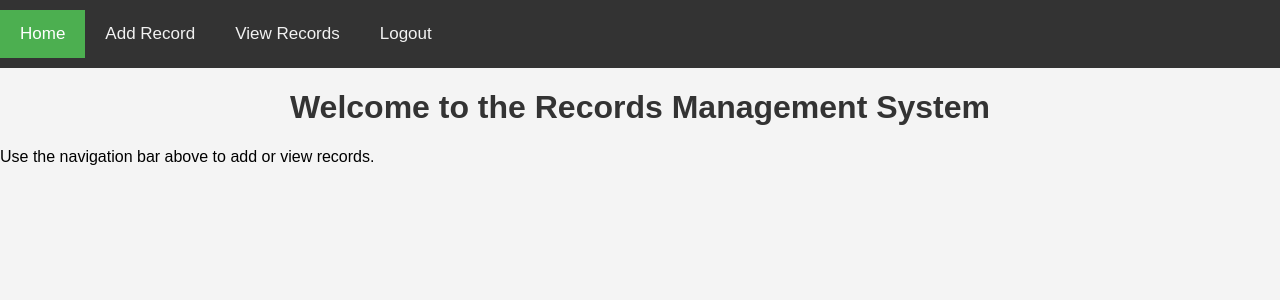
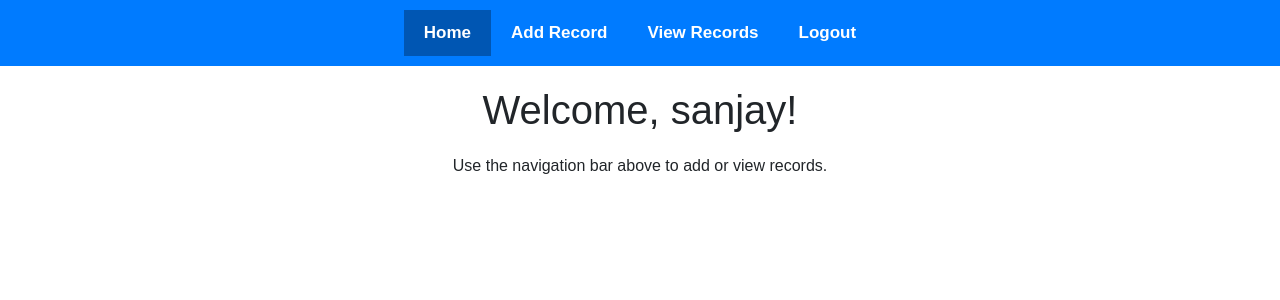
Before and after one commit to pwruoya/record_registry, a PHP site: page /pages/home.php in a window 1280 px wide. Shown: the top 300 px of the page. Run offline with PHP 8.4, Linux system fonts and the light colour scheme; a user stored in the database is signed in; data comes from the database, SQL or seed files in the repository.

Commit message:
updated home page styling successfully

```diff
--- a/pages/home.php
+++ b/pages/home.php
@@ -1,3 +1,23 @@
+<?php
+session_start(); // Ensure session is started
+
+// Check if user is logged in
+if (!isset($_SESSION['user_id'])) {
+    header('Location: login.php'); // Redirect to login if not logged in
+    exit();
+}
+
+// Include database connection file
+require_once '../db.php'; // Adjust the path to your db.php file as needed
+
+// Fetch user data from the database
+$stmt = $conn->prepare('SELECT username FROM users WHERE id = ?');
+$stmt->bind_param('i', $_SESSION['user_id']);
+$stmt->execute();
+$result = $stmt->get_result();
+$user = $result->fetch_assoc();
+?>
+
 <!DOCTYPE html>
 <html lang="en">
 <head>
@@ -5,18 +25,53 @@
     <meta name="viewport" content="width=device-width, initial-scale=1.0">
     <title>Home</title>
     <link rel="stylesheet" href="../css/style.css"> <!-- Link to your stylesheet -->
+    <link href="https://cdn.jsdelivr.net/npm/bootstrap@5.3.0/dist/css/bootstrap.min.css" rel="stylesheet"> <!-- Bootstrap CSS -->
+    <style>
+        body {
+            font-family: Arial, sans-serif;
+        }
+        .navbar {
+            display: flex;
+            justify-content: center;
+            background-color: #007bff;
+            padding: 10px;
+        }
+        .navbar a {
+            color: white;
+            text-decoration: none;
+            padding: 10px 20px;
+            font-weight: bold;
+        }
+        .navbar a.active {
+            background-color: #0056b3;
+        }
+        .navbar a:hover {
+            background-color: #0056b3;
+        }
+        .container {
+            text-align: center;
+            margin-top: 20px;
+        }
+        .container h1 {
+            margin-bottom: 20px;
+        }
+    </style>
 </head>
 <body>
 
-<div class="navbar">
+    <div class="navbar">
         <a href="home.php" class="active">Home</a>
         <a href="add_record.php">Add Record</a>
         <a href="view_records.php">View Records</a>
         <a href="logout.php">Logout</a>
     </div>
 
-    <h1>Welcome to the Records Management System</h1>
-    <p>Use the navigation bar above to add or view records.</p>
+    <div class="container">
+        <h1>Welcome, <?php echo htmlspecialchars($user['username']); ?>!</h1>
+        <p>Use the navigation bar above to add or view records.</p>
+    </div>
 
+    <!-- Bootstrap JS -->
+    <script src="https://cdn.jsdelivr.net/npm/bootstrap@5.3.0/dist/js/bootstrap.bundle.min.js"></script>
 </body>
 </html>
```
